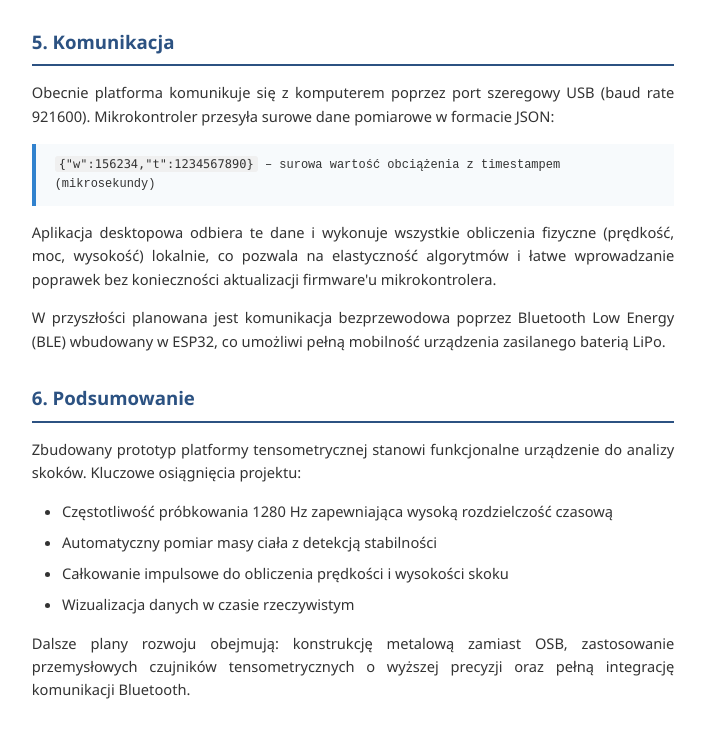
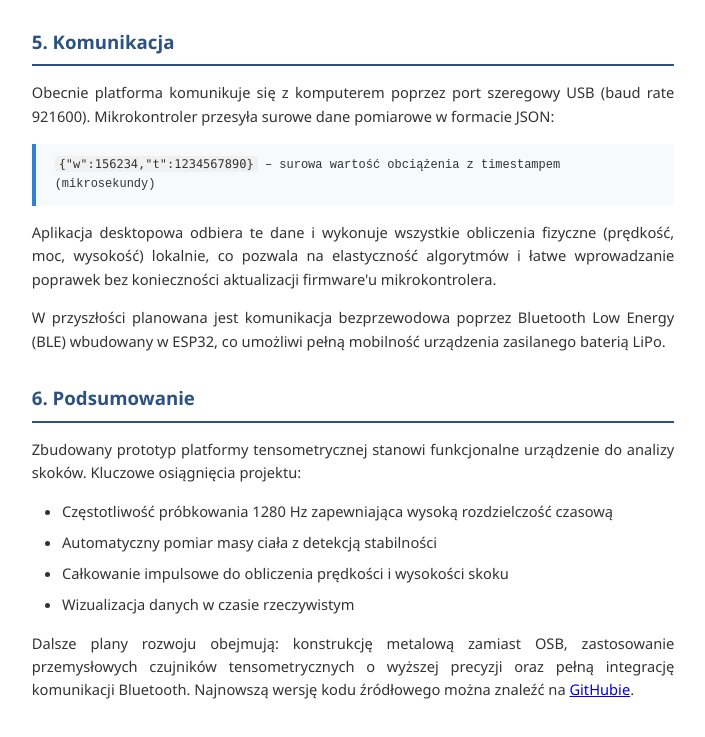
Before and after one commit to citrustiara/website, a plain HTML site: page sprawozdanie.html in a window 1280 px wide. Shown: the part 5703-6440 px from the top of the page, without its empty margins (287-992 px from the left). Drawn offline with Linux system fonts and the light colour scheme.

Commit message:
sprawozdanie + link

```diff
--- a/sprawozdanie.html
+++ b/sprawozdanie.html
@@ -417,7 +417,8 @@
     </ul>
     <p>
         Dalsze plany rozwoju obejmują: konstrukcję metalową zamiast OSB, zastosowanie przemysłowych
-        czujników tensometrycznych o wyższej precyzji oraz pełną integrację komunikacji Bluetooth.
+        czujników tensometrycznych o wyższej precyzji oraz pełną integrację komunikacji Bluetooth. Najnowszą wersję kodu
+        źródłowego można znaleźć na <a href="https://github.com/citrustiara/Force-Plate-PRO">GitHubie</a>.
     </p>
 
 </body>
```
